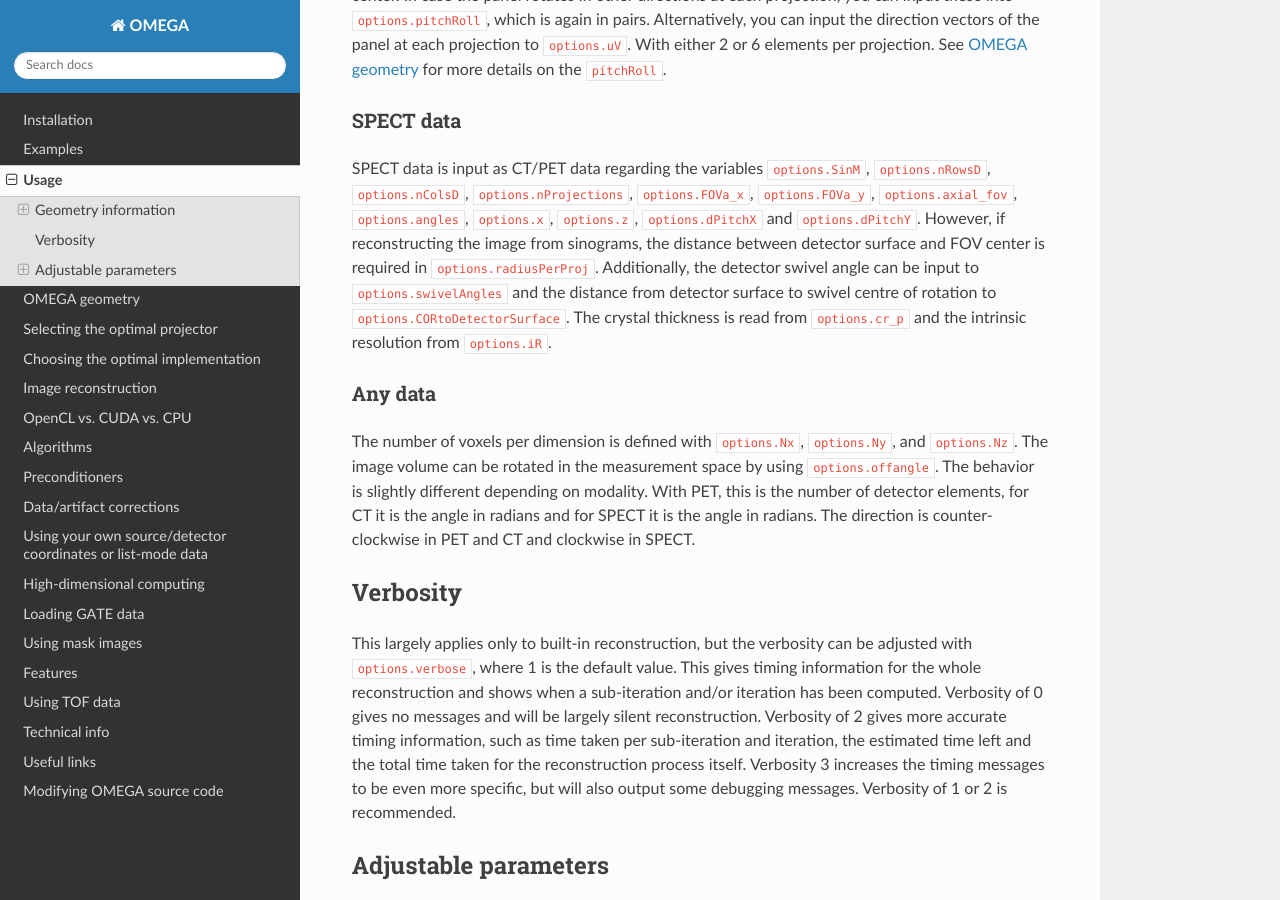
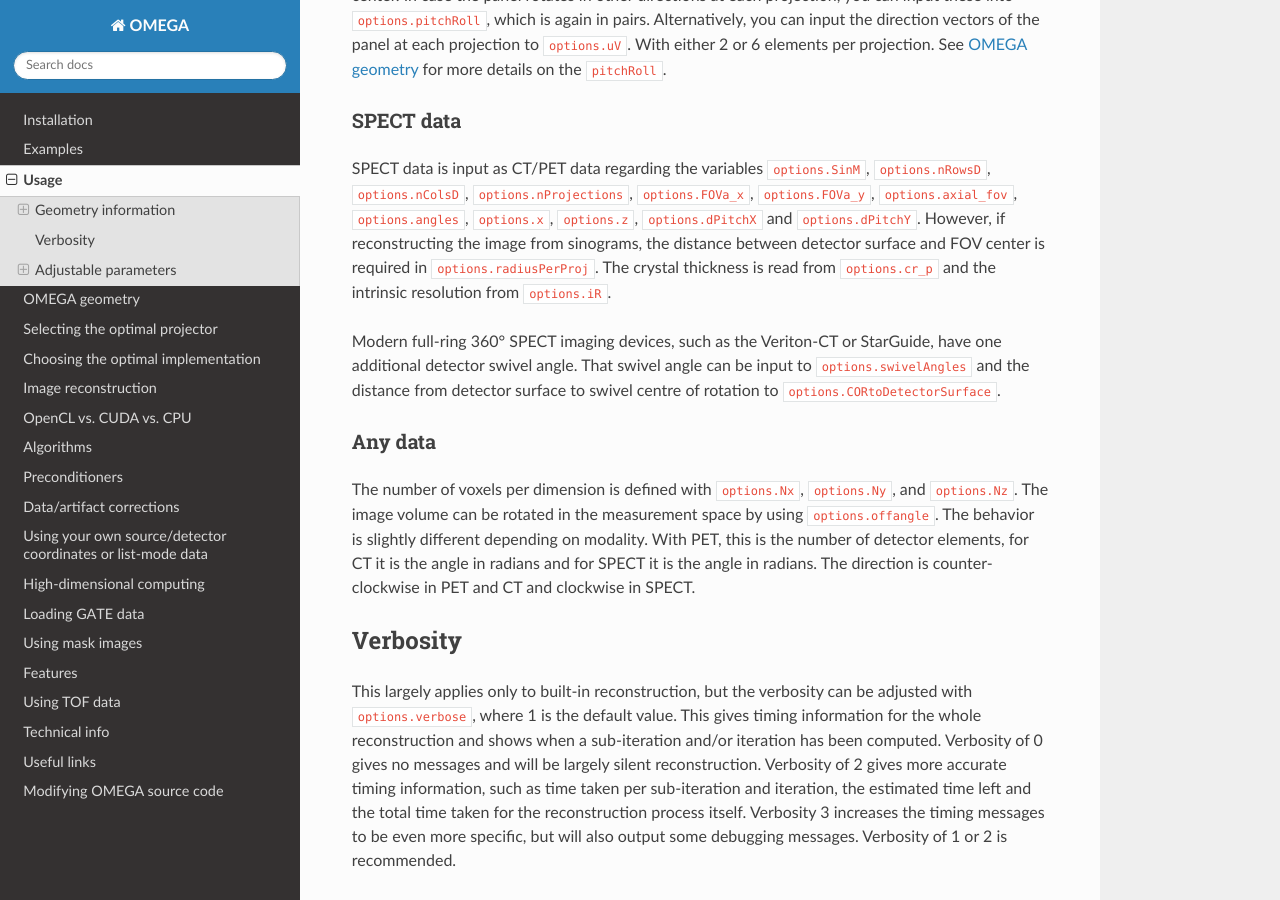
Before and after one commit to villekf/OMEGA-doc, a Sphinx documentation site: the page built from docs/source/usage.rst, in a window 1280 px wide and 900 px high, scrolled down 3700 px. Built offline with Sphinx 7.4.7 and the Read the Docs theme 3.1.0, drawn with Linux system fonts in a browser that asks for light colours.

Commit message:
Clarified swivel angle and resolution recovery

```diff
--- a/docs/source/corrections.rst
+++ b/docs/source/corrections.rst
@@ -169,7 +169,7 @@
 Resolution recovery
 -------------------
 
-This is a SPECT only feature, and supported by projector models 1, 2 and 6. Resolution recovery parameters can be determined automatically using the collimator dimensions or manually by setting the relative variables. The geometry of the collimator is input into the variables ``options.colL``, ``options.colR``, ``options.colD``, ``options.colFxy`` and ``options.colFz``. These define the hole length, radius, separation from detector surface, focal distance in XY direction, and focal distance in Z direction, respectively. Currently focal distances of zero and Inf are supported, these represent pinhole and parallel-hole collimators respectively.
+In SPECT, modeling the response of the collimator is commonly referred to as resolution recovery. Also known as the collimator-detector response correction, full modeling of the collimator includes considering the geometry of the collimator, the septal penetration and the collimator scatter. However, the built-in resolution recovery in OMEGA accounts only for the geometrical response, which is the most significant component in the collimator-detector response. Thus, this is a SPECT only feature, and supported by projector models 1, 2 and 6. Resolution recovery parameters can be determined automatically using the collimator dimensions or manually by setting the relative variables. The geometry of the collimator is input into the variables ``options.colL``, ``options.colR``, ``options.colD``, ``options.colFxy`` and ``options.colFz``. These define the hole length, radius, separation from detector surface, focal distance in XY direction, and focal distance in Z direction, respectively. Currently focal distances of zero and Inf are supported, these represent pinhole and parallel-hole collimators respectively.
 
 With projector type 1, resolution recovery is performed by tracing multiple rays for each detector pixel / data point. The collimator is thus modeled by the relative shifts of the traced rays. The shifts for each detector element can be input into the variables ``options.rayShiftsSource`` and ``options.rayShiftsDetector``. The former encodes the shifts at the detector-collimator interface, and the latter encodes the shifts at the middle of the collimator.  The variables should be of the size ``2*options.nRays * options.nRowsD * options.nColsD * options.nProjections``, with the elements ``[x0, y0, x1, y1]`` depicting the shifts in detector coordinate system in millimeters.
 
--- a/docs/source/usage.rst
+++ b/docs/source/usage.rst
@@ -86,7 +86,9 @@
 
 SPECT data
 ^^^^^^^^^^
-SPECT data is input as CT/PET data regarding the variables ``options.SinM``, ``options.nRowsD``, ``options.nColsD``, ``options.nProjections``, ``options.FOVa_x``, ``options.FOVa_y``, ``options.axial_fov``, ``options.angles``, ``options.x``, ``options.z``, ``options.dPitchX`` and ``options.dPitchY``. However, if reconstructing the image from sinograms, the distance between detector surface and FOV center is required in ``options.radiusPerProj``. Additionally, the detector swivel angle can be input to ``options.swivelAngles`` and the distance from detector surface to swivel centre of rotation to  ``options.CORtoDetectorSurface``. The crystal thickness is read from ``options.cr_p`` and the intrinsic resolution from ``options.iR``.
+SPECT data is input as CT/PET data regarding the variables ``options.SinM``, ``options.nRowsD``, ``options.nColsD``, ``options.nProjections``, ``options.FOVa_x``, ``options.FOVa_y``, ``options.axial_fov``, ``options.angles``, ``options.x``, ``options.z``, ``options.dPitchX`` and ``options.dPitchY``. However, if reconstructing the image from sinograms, the distance between detector surface and FOV center is required in ``options.radiusPerProj``. The crystal thickness is read from ``options.cr_p`` and the intrinsic resolution from ``options.iR``.
+
+Modern full-ring 360° SPECT imaging devices, such as the Veriton-CT or StarGuide, have one additional detector swivel angle. That swivel angle can be input to ``options.swivelAngles`` and the distance from detector surface to swivel centre of rotation to  ``options.CORtoDetectorSurface``.
 
 Any data
 ^^^^^^^^
```
